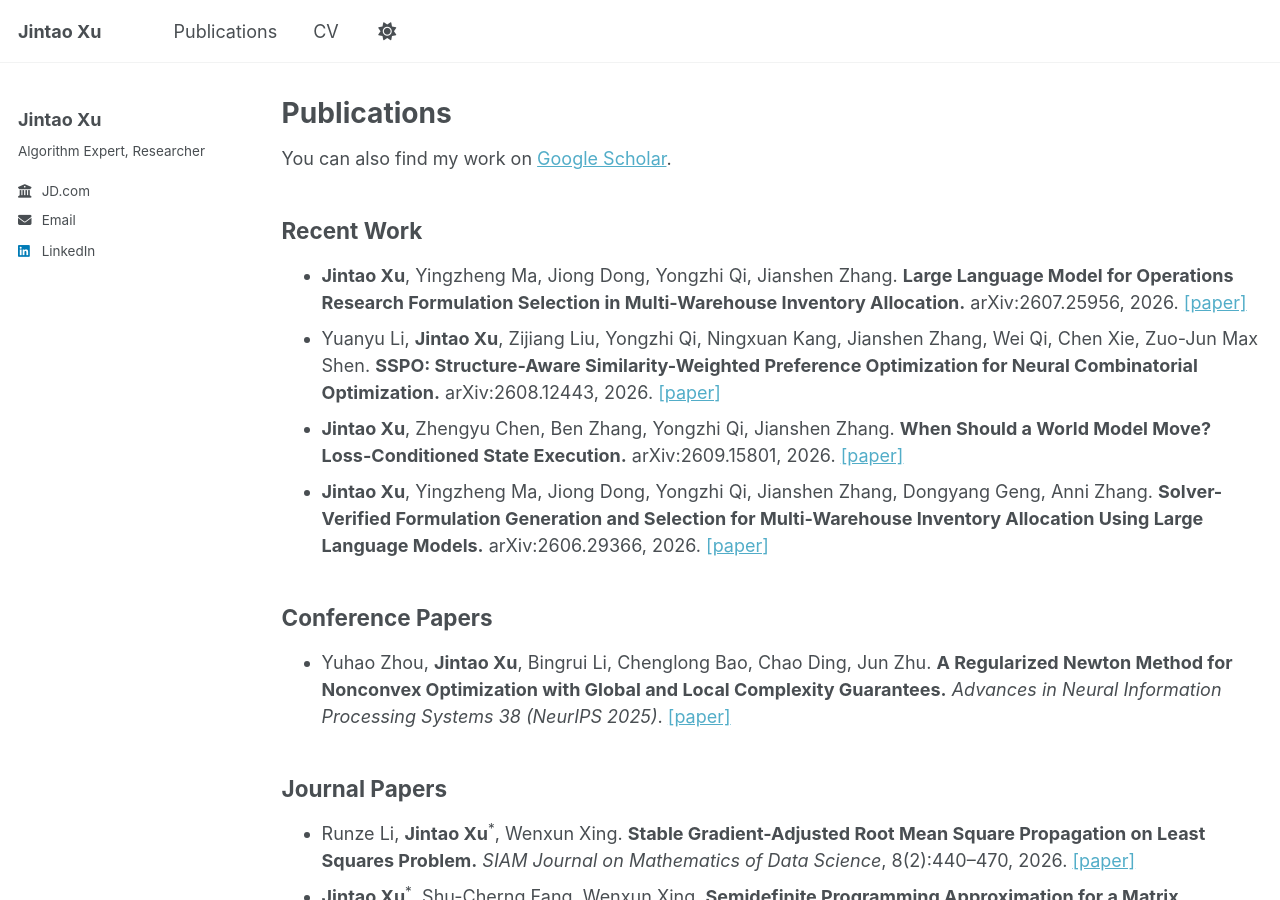
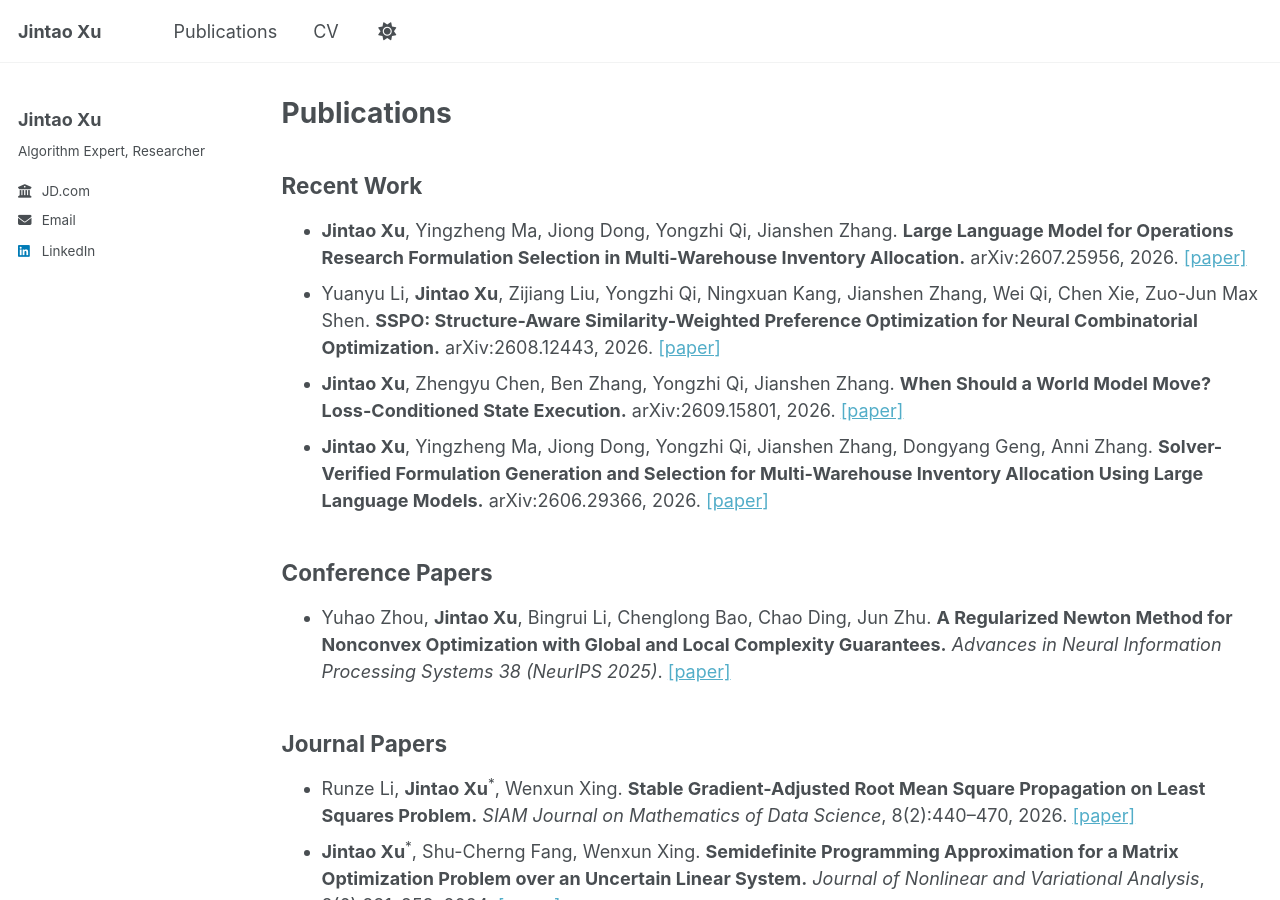
Before and after one commit to JintaoXuMath/JintaoXuMath.github.io, a Jekyll site: the page built from _pages/publications.html, in a window 1280 px wide and 900 px high. Built offline with Jekyll 4.4.1, drawn with Linux system fonts in a browser that asks for light colours.

Commit message:
Remove Google Scholar link from publications
Removed Google Scholar link from publications page.

```diff
--- a/_pages/publications.html
+++ b/_pages/publications.html
@@ -4,9 +4,6 @@ title: "Publications"
 permalink: /publications/
 author_profile: true
 ---
-
-<p>You can also find my work on <a href="https://scholar.google.com/citations?user=sYEBf1kAAAAJ&hl=en">Google Scholar</a>.</p>
-
 
 <h2>Recent Work</h2>
 
```
